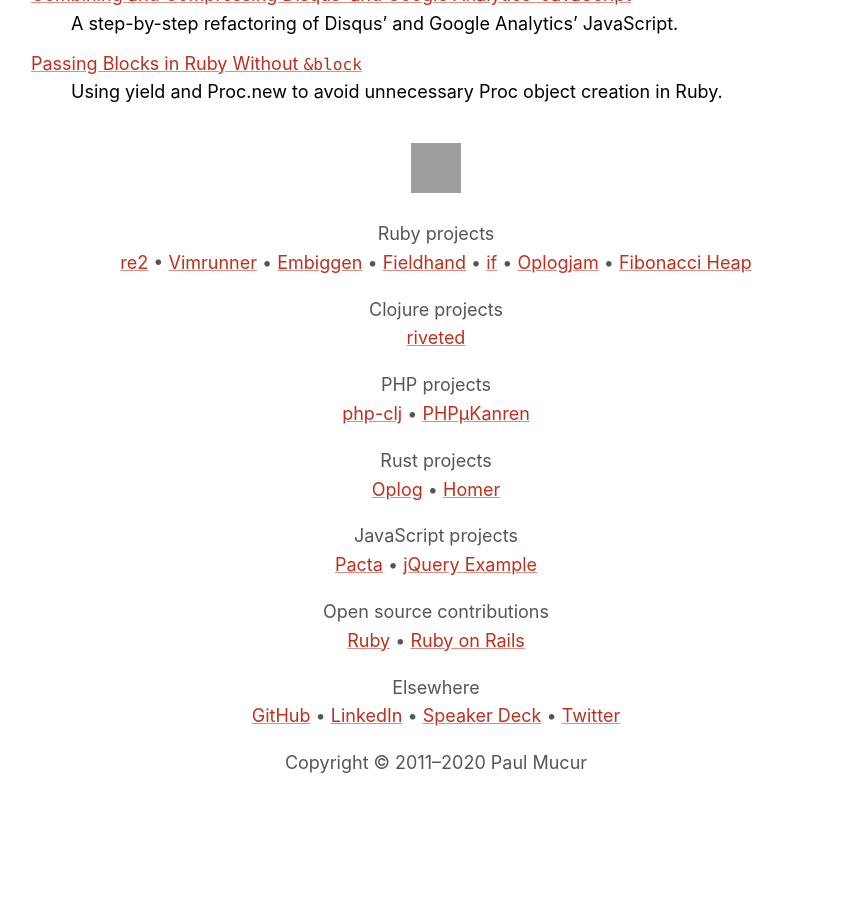
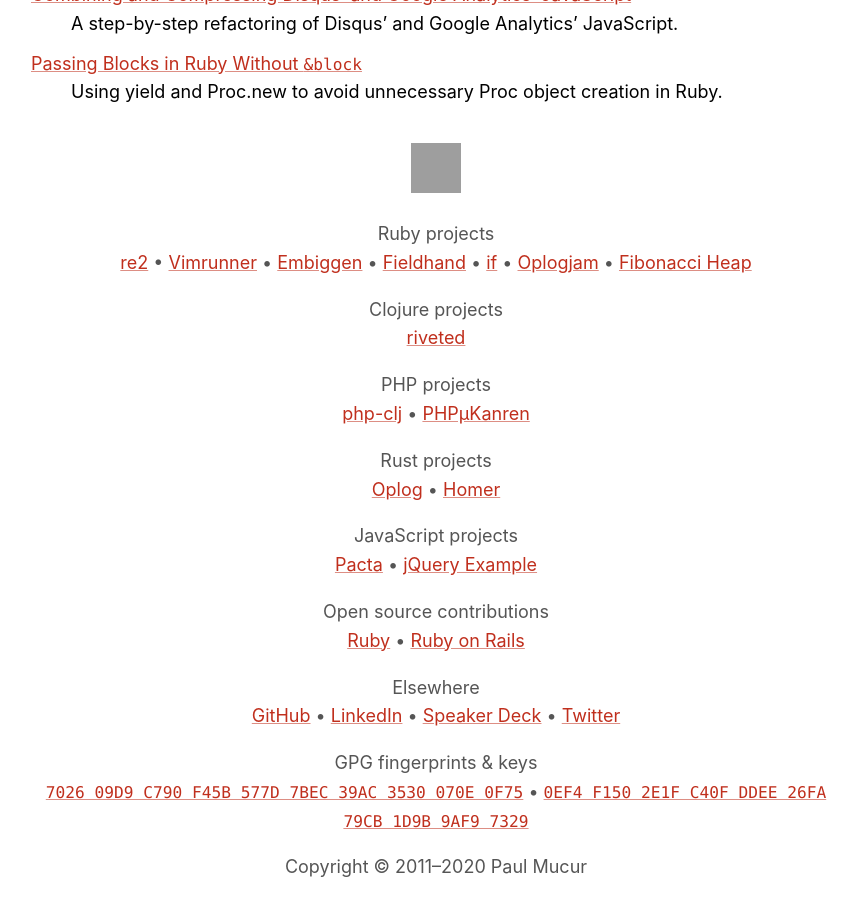
Before and after one commit to mudge/mudge.github.com, a Jekyll site: the page built from index.html, in a window 1280 px wide and 900 px high, scrolled down 3828 px. Shown: the whole window, without its empty margins (204-1061 px from the left). Built offline with Jekyll 4.4.1, drawn with Linux system fonts in a browser that asks for light colours; before the commit the page ends 4624 px from its top, so only the background shows below that; grey boxes are pictures that could not be loaded.

Commit message:
Add public GPG keys to site footer

```diff
--- a/_includes/footer.html
+++ b/_includes/footer.html
@@ -41,6 +41,11 @@
     <a href=//speakerdeck.com/mudge>Speaker Deck</a> &bull;
     <a href=//twitter.com/mudge>Twitter</a>
   </p>
+  <h2>GPG fingerprints &amp; keys</h2>
+  <p>
+    <a href=/39AC3530070E0F75.asc title="Public GPG key with the fingerprint 7026 09D9 C790 F45B 577D  7BEC 39AC 3530 070E 0F75"><code>7026 09D9 C790 F45B 577D  7BEC 39AC 3530 070E 0F75</code></a> &bull;
+    <a href=/79CB1D9B9AF97329.asc title="Public GPG key with the fingerprint 0EF4 F150 2E1F C40F DDEE  26FA 79CB 1D9B 9AF9 7329"><code>0EF4 F150 2E1F C40F DDEE  26FA 79CB 1D9B 9AF9 7329</code></a>
+  </p>
   <p>
     Copyright &copy; 2011&ndash;{{ site.time | date: "%Y" }} Paul Mucur
   </p>
```
Also changed, not shown: 2 other files.
